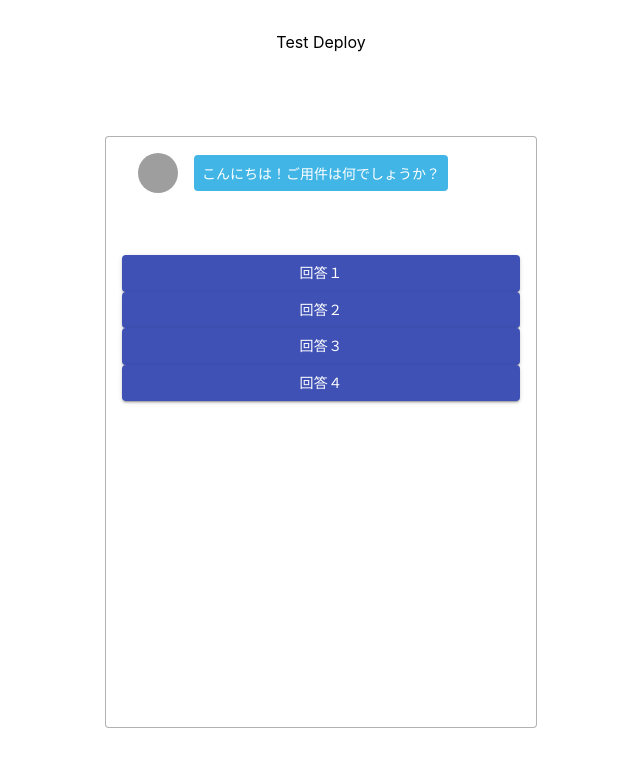
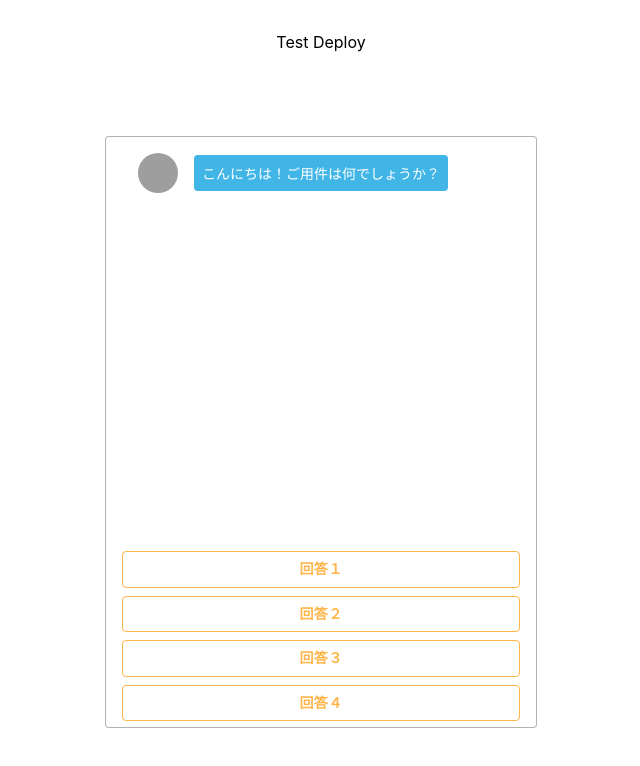
Before and after one commit to itoi10/chat, a React (Create React App) app: page / in a window 1280 px wide. Shown: the top 766 px of the page, without its empty margins (319-959 px from the left). Built offline with nearby package versions, Linux system fonts and the light colour scheme; grey boxes are pictures that could not be loaded.

Commit message:
add useStyles to chats and answers

```diff
--- a/src/components/Answer.tsx
+++ b/src/components/Answer.tsx
@@ -1,5 +1,6 @@
 import React from 'react'
 import Button from '@material-ui/core/Button'
+import { makeStyles, createStyles, Theme } from '@material-ui/core/styles'
 import { AnswersContent } from '../App'
 
 interface Props {
@@ -7,14 +8,32 @@ interface Props {
   select: (answer: AnswersContent) => void
 }
 
+// Material-UIデザインのカスタマイズ
+const useStyles = makeStyles((theme: Theme) =>
+  createStyles({
+    "button": {
+      borderColor: "#FFB549",
+      color: "#FFB549",
+      fontWeight: 600,
+      marginBottom: "8px",
+      "&:hover": {
+        backgroundColor: "#FFB549",
+        color: "#FFF"
+      }
+    }
+  })
+);
+
 const Answer:React.FC<Props> = ({answer, select}) => {
+  const classes = useStyles()
 
   return (
-    <>
-      <Button variant="contained" color="primary" onClick={() => select(answer)}>
-        {answer.content}
-      </Button>
-    </>
+    <Button
+      className={classes.button} variant="outlined"
+      onClick={() => select(answer)}
+    >
+      {answer.content}
+    </Button>
   )
 }
 
--- a/src/components/Chats.tsx
+++ b/src/components/Chats.tsx
@@ -1,17 +1,29 @@
 import React from 'react'
 import List from '@mui/material/List';
+import { makeStyles, createStyles, Theme } from '@material-ui/core/styles'
 import { Chat } from './index'
 import { ChatsContent } from '../App'
-
 
 interface Props {
   chats: ChatsContent[]
 }
 
+const useStyles = makeStyles((theme: Theme) =>
+  createStyles({
+    "chats": {
+      height: 384,
+      padding: "0",
+      // 高さを超えた時
+      overflow: "auto"
+    }
+  })
+);
+
 const Chats:React.FC<Props> = ({chats}) => {
+  const classes = useStyles()
 
   return(
-    <List sx={{ width: '100%', maxWidth: 360, bgcolor: 'background.paper' }}>
+    <List className={classes.chats}>
       {chats.map((chat, index) => (
         <Chat chat={chat} key={index.toString()} />
       ))}
```
Also changed, not shown: 2 other files (tests, documents, lock files or other folders).
